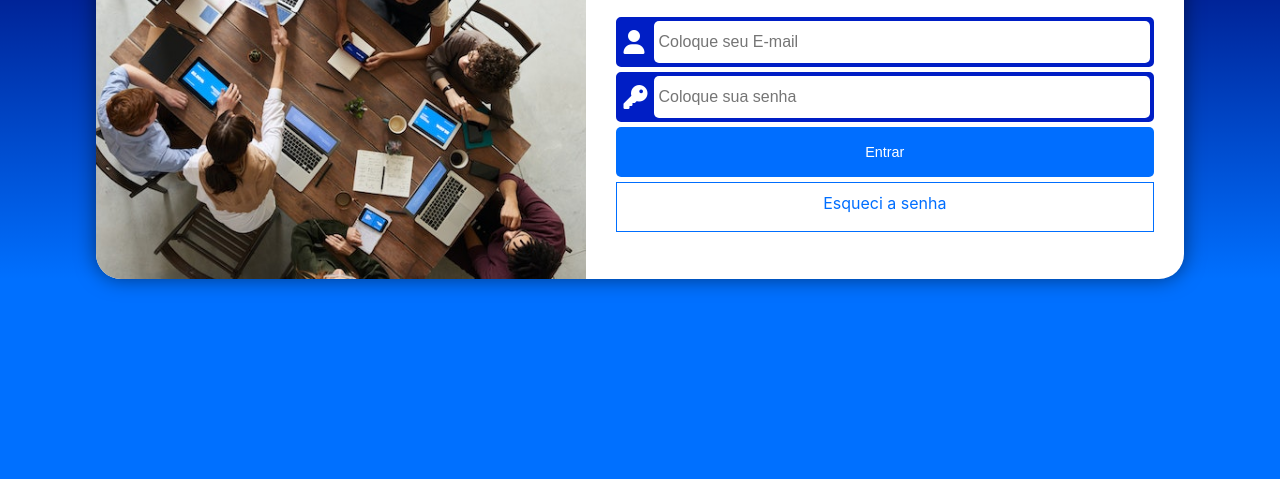
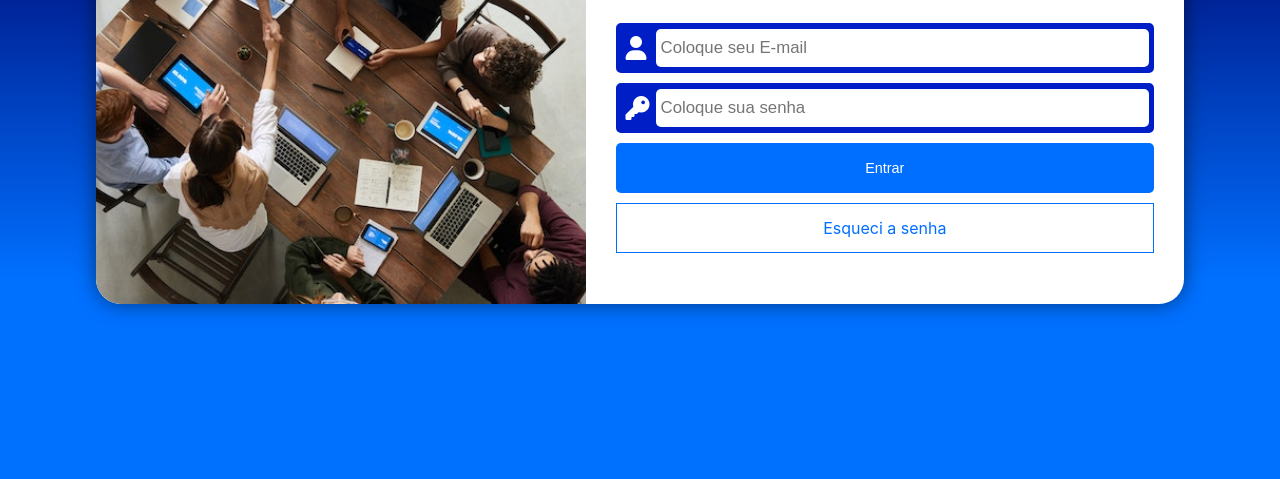
Before and after one commit to vinnydarostrindad/projeto-login, a plain HTML site: page index.html in a window 1280 px wide. Shown: the part 321-800 px from the top of the page. Drawn offline with Linux system fonts and the light colour scheme.

Commit message:
atualização na respondividade

```diff
--- a/src/css/responsivo.css
+++ b/src/css/responsivo.css
@@ -4,7 +4,8 @@
     .main {
         display: flex;
         width: 85%;
-        height: 400px;
+        max-width: 1300px;
+        height: 450px;
     }
 
     .img {
@@ -16,6 +17,7 @@
 
     .login {
         width: 55%;
+        height: 100%;
     }
 
     .login h1 {
@@ -33,7 +35,7 @@
     }
 }
 
-@media screen and (orientation: landscape) and (max-height: 675px) and (max-width: 888px) {
+@media screen and (orientation: landscape) and (max-height: 380px) and (max-width: 888px) {
     .main {
         display: flex;
         width: 90%;
@@ -48,6 +50,7 @@
 
     .login {
         width: 70%;
+        height: 100%;
     }
 
     .login h1 {
--- a/src/css/style.css
+++ b/src/css/style.css
@@ -7,7 +7,7 @@
 }
 
 html, body {
-    height: 100vh;
+    height: 100%;
 }
 
 body {
@@ -20,8 +20,10 @@ body {
     top: 50%;
     left: 50%;
     background-color: #fff;
-    height: 80%;
-    min-width: 300px;
+    height: 90%;
+    width: 80%;
+    min-width: 280px;
+    max-width: 600px;
     border-radius: 25px;
     box-shadow: 0 0 20px rgba(0, 0, 0, 0.507);
     transform: translate(-50%, -50%);
@@ -35,7 +37,8 @@ body {
 }
 
 .login {
-    overflow-y: scroll;
+    overflow-y: auto;
+    height: 65%;
 }
 
 .login h1 {
@@ -50,16 +53,23 @@ body {
     line-height: 20px;
 }
 
+form {
+    height: 65%;
+    display: flex;
+    flex-direction: column;
+    justify-content: center;
+}
+
 form label {
     display: flex;
     align-items: center;
     background-color: rgb(0, 30, 197);
     width: 90%;
-    height: 40px;
-    margin: 5px auto 0px;
+    height: 20%;
+    margin: 10px auto 0px;
     gap: 10px;
-    border: 3px solid rgb(0, 30, 197);
-    border-right: 4px solid rgb(0, 30, 197);
+    border: 5px solid rgb(0, 30, 197);
+    border-right: 5px solid rgb(0, 30, 197);
     border-radius: 5px;
 }
 
@@ -73,7 +83,7 @@ form label i{
 form label input{
     width: 100%;
     height: 95%;
-    font-size: 1em;
+    font-size: 1.05em;
     padding: 5px;
     border-radius: 5px;
     border: none;
@@ -85,7 +95,8 @@ form input[type=submit] {
     color: white;
     font-size: 0.9em;
     width: 90%;
-    margin: 5px auto 0;
+    height: 20%;
+    margin: 10px auto 0;
     padding: 12px 0px;
     border-radius: 5px;
     border: none;
@@ -98,12 +109,14 @@ form input[type=submit]:hover {
 }
 
 form a {
-    display: block;
+    display: flex;
+    justify-content: center;
+    align-items: center;
     color: rgb(0, 110, 255);
     width: 90%;
-    margin: 5px auto;
+    height: 20%;
+    margin: 10px auto;
     padding: 10px 0;
-    text-align: center;;
     border: 1px solid rgb(0, 110, 255);
     text-decoration: none;
 
```
